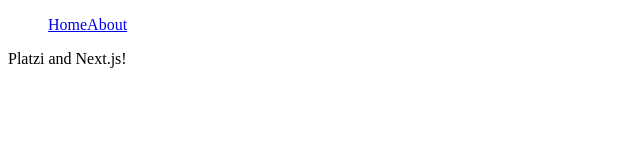
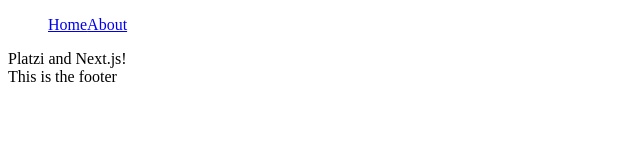
Before and after one commit to GerardoDev25/Curso-de-Next.js_platzi_course, a Next.js app: page / in a window 1280 px wide. Shown: the top 160 px of the page, without its empty margins (0-640 px from the left). Built offline with nearby package versions, Linux system fonts and the light colour scheme.

Commit message:
Extendiendo el App

```diff
--- /dev/null
+++ b/components/Layaut/Layaut.tsx
@@ -0,0 +1,14 @@
+import React from 'react'
+import Navbar from '../Navbar/Navbar'
+
+const Layaut: React.FC = ({ children }) => {
+  return (
+    <div>
+      <Navbar />
+      {children}
+      <footer>This is the footer</footer>
+    </div>
+  )
+}
+
+export default Layaut
--- /dev/null
+++ b/pages/_app.tsx
@@ -0,0 +1,12 @@
+import { AppProps } from 'next/app'
+import Layout from '../components/Layaut/Layaut'
+
+function MyApp({ Component, pageProps }: AppProps) {
+  return (
+    <Layout>
+      <Component {...pageProps} />
+    </Layout>
+  )
+}
+
+export default MyApp
--- a/pages/index.tsx
+++ b/pages/index.tsx
@@ -1,10 +1,8 @@
 import React from 'react'
-import Navbar from '../components/Navbar/Navbar'
 
 const HomePage = () => {
   return (
     <div>
-      <Navbar />
       <div>Platzi and Next.js!</div>
     </div>
   )
```
Also changed, not shown: pages/about.tsx (+2 -6 lines).
